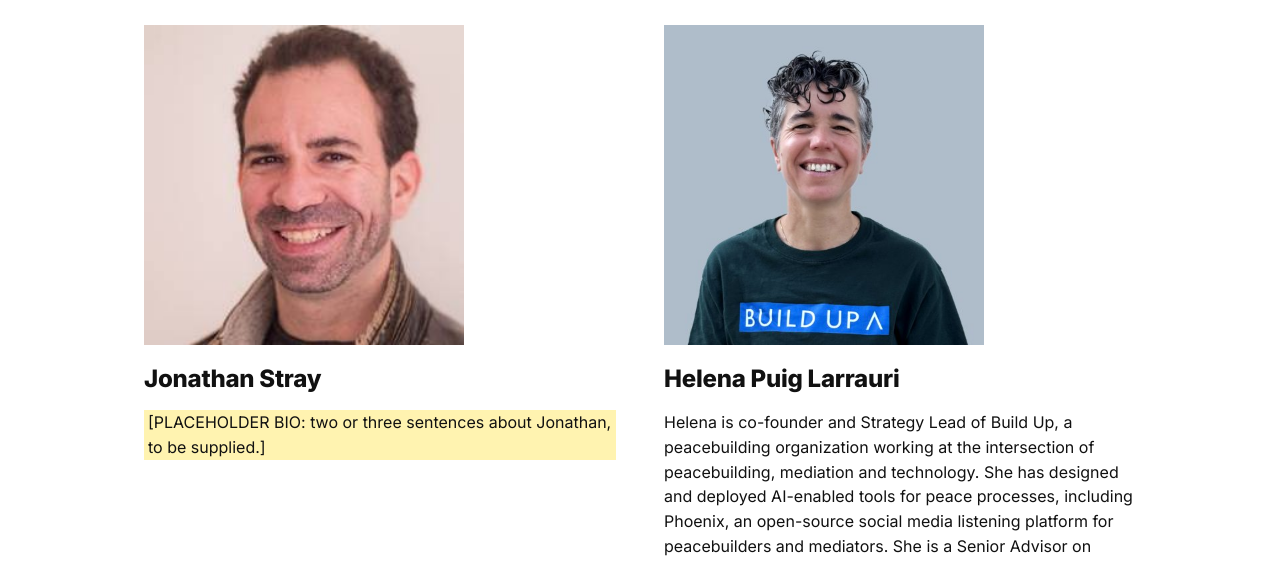
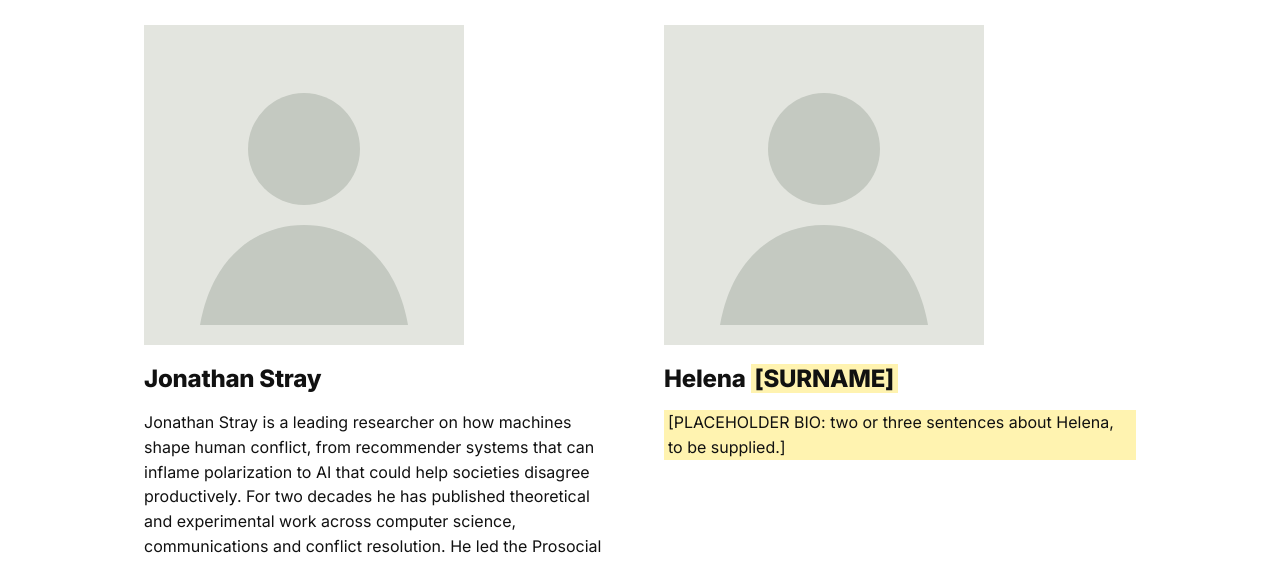
Before and after one commit to jstray/aipri-website, a plain HTML site: page people.html in a window 1280 px wide. Shown: the part 231-793 px from the top of the page. Drawn offline with Linux system fonts and the light colour scheme.

Commit message:
Add Jonathan's bio

```diff
--- a/people.html
+++ b/people.html
@@ -20,14 +20,14 @@
 <h1>People</h1>
 <div class="people">
 <div class="person">
-<img src="jonathan.jpg" alt="Jonathan Stray">
+<img src="placeholder.svg" alt="Photo of Jonathan Stray">
 <h2>Jonathan Stray</h2>
-<p class="placeholder">[PLACEHOLDER BIO: two or three sentences about Jonathan, to be supplied.]</p>
+<p>Jonathan Stray is a leading researcher on how machines shape human conflict, from recommender systems that can inflame polarization to AI that could help societies disagree productively. For two decades he has published theoretical and experimental work across computer science, communications and conflict resolution. He led the Prosocial Ranking Challenge, a large field experiment showing that alternative social media ranking algorithms can reduce affective polarization. He also writes the Better Conflict Bulletin, a newsletter on how to have the conflicts we need without the destructive ones. He is a Senior Research Scientist at UC Berkeley&rsquo;s Center for Human-Compatible AI. Previously he taught the dual master&rsquo;s degree in computer science and journalism at Columbia University, did data-driven investigative journalism for the Associated Press, and wrote parts of Adobe After Effects.</p>
 </div>
 <div class="person">
-<img src="helena.jpg" alt="Helena Puig Larrauri">
-<h2>Helena Puig Larrauri</h2>
-<p>Helena is co-founder and Strategy Lead of Build Up, a peacebuilding organization working at the intersection of peacebuilding, mediation and technology. She has designed and deployed AI-enabled tools for peace processes, including Phoenix, an open-source social media listening platform for peacebuilders and mediators. She is a Senior Advisor on Digital Technologies and Mediation to the UN Mediation Support Unit and an Ashoka Fellow.</p>
+<img src="placeholder.svg" alt="Photo of Helena">
+<h2>Helena <span class="placeholder">[SURNAME]</span></h2>
+<p class="placeholder">[PLACEHOLDER BIO: two or three sentences about Helena, to be supplied.]</p>
 </div>
 </div>
 </div></main>
```
